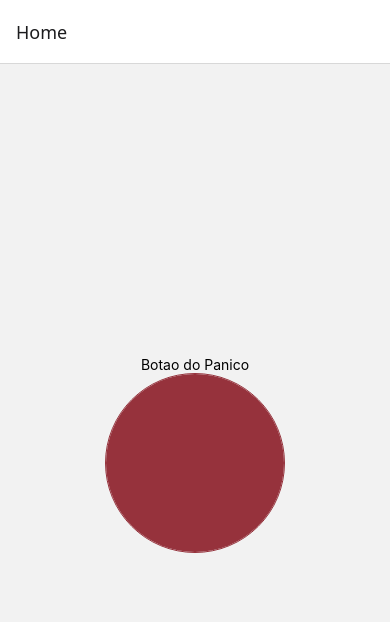
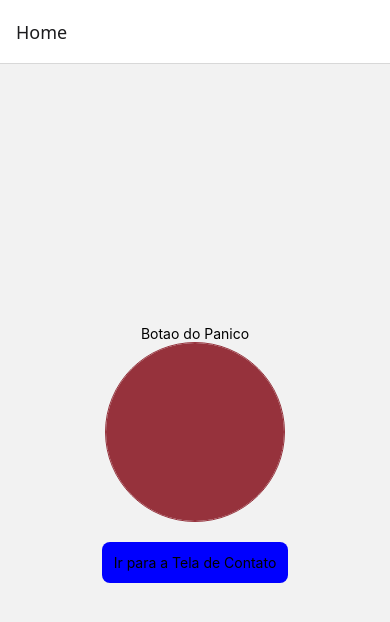
Before and after one commit to Kemeker/Botao_Do_Panico, a React Native app in the folder Panic_Button/: screen /Home in a window 390 px wide. Shown: the top 622 px of the page. Built offline with nearby package versions, Linux system fonts and the light colour scheme.

Commit message:
resolved problem

```diff
--- a/Panic_Button/screens/HomeScreen.js
+++ b/Panic_Button/screens/HomeScreen.js
@@ -3,10 +3,20 @@ import { View, Text, TouchableOpacity, StyleSheet } from "react-native";
 import CustomButton from '../src/components/Button_Panic.js'
 
 function HomeScreen({ navigation }) {
+  const handleNavigateToContact = () => {
+    navigation.navigate('Contato');
+  };
+
   return (
     <View style={styles.container}>
       <Text>Botao do Panico</Text>
       <CustomButton />
+      <TouchableOpacity
+        style={styles.button}
+        onPress={handleNavigateToContact}
+      >
+        <Text>Ir para a Tela de Contato</Text>
+      </TouchableOpacity>
     </View>
   );
 }
@@ -17,6 +27,13 @@ const styles = StyleSheet.create({
     justifyContent: "center",
     alignItems: "center",
   },
+  button: {
+    backgroundColor: 'blue',
+    padding: 12,
+    borderRadius: 8,
+    alignItems: 'center',
+    marginTop: 20,
+  },
 });
 
 export default HomeScreen;
```
